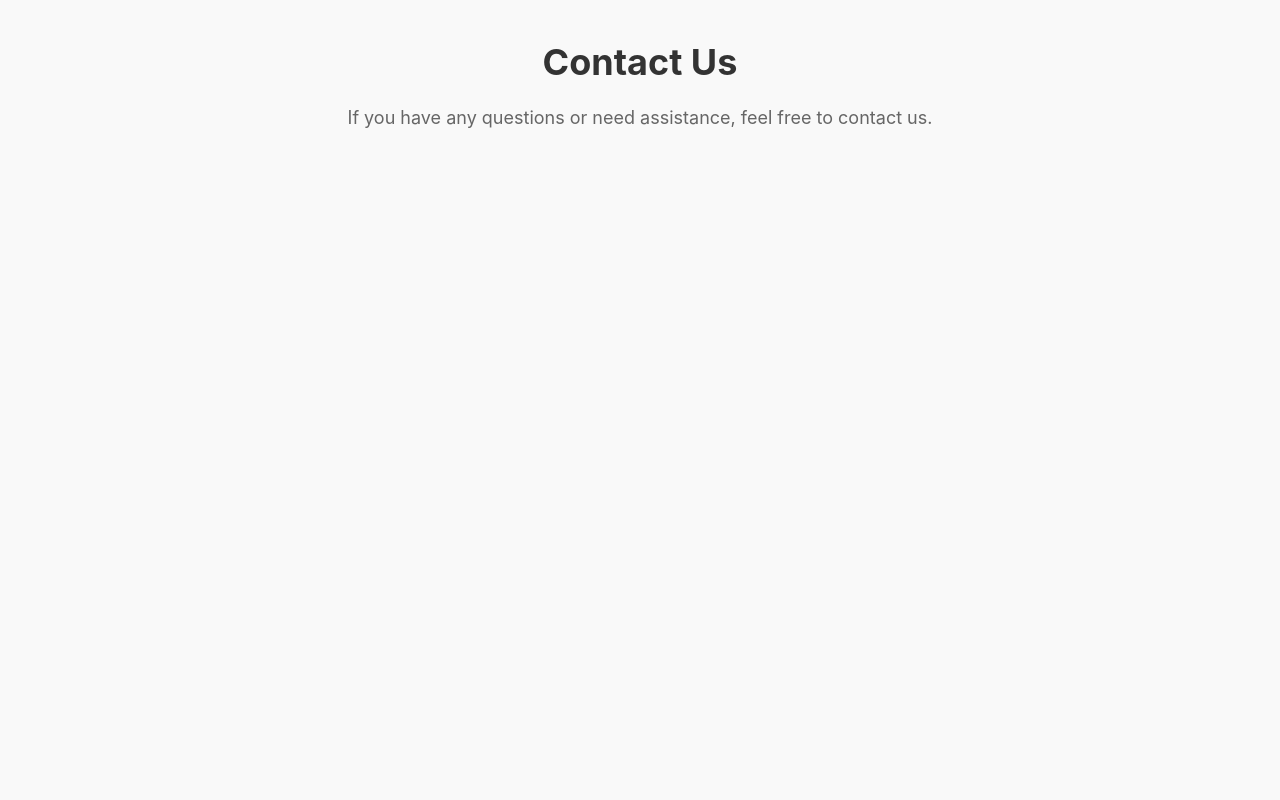
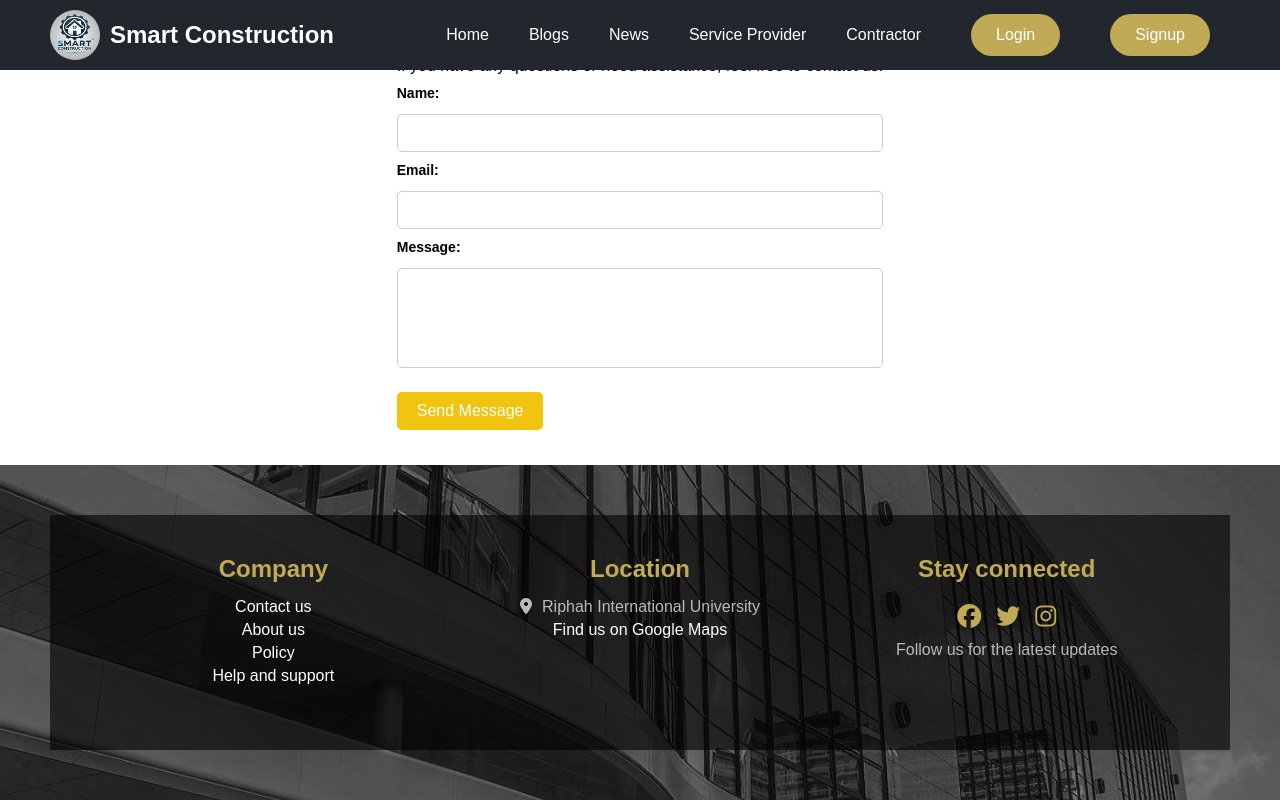
Before and after one commit to MirAllahyar/Innovative-AI-Solutions-for-Smart-Construction, a React (Create React App) app: page /contact-us in a window 1280 px wide. Built offline with nearby package versions, Linux system fonts and the light colour scheme.

Commit message:
Update ContactUs.jsx

```diff
--- a/src/pages/ContactUs/ContactUs.jsx
+++ b/src/pages/ContactUs/ContactUs.jsx
@@ -1,12 +1,97 @@
-import React from 'react';
+import React, { useState } from 'react';
 import './ContactUs.css';
+import Header from '../../components/Header/Header';
+import Footer from '../../components/Footer/Footer';
 
 const ContactUs = () => {
+  const [formData, setFormData] = useState({
+    name: '',
+    email: '',
+    message: '',
+  });
+
+  const [nameError, setNameError] = useState('');
+
+  const handleInputChange = (e) => {
+    const { name, value } = e.target;
+
+    // Validate name field to allow only alphabetic characters and spaces
+    if (name === 'name') {
+      const nameRegex = /^[a-zA-Z\s]*$/;
+      if (!nameRegex.test(value)) {
+        setNameError('Invalid name. Only letters and spaces are allowed.');
+      } else {
+        setNameError('');
+      }
+    }
+
+    setFormData({
+      ...formData,
+      [name]: value,
+    });
+  };
+
+  const handleSubmit = (e) => {
+    e.preventDefault();
+
+    // Check for errors before submitting
+    if (nameError) {
+      alert('Please fix the errors before submitting.');
+      return;
+    }
+
+    alert('Message sent successfully!');
+    console.log(formData);
+    // Submit the form data or handle further logic here
+  };
+
   return (
-    <div className="contact-us">
-      <h1>Contact Us</h1>
-      <p>If you have any questions or need assistance, feel free to contact us.</p>
-      {/* Add form or contact details */}
+    <div className="contact-page">
+      {/* Header */}
+      <Header />
+
+      {/* Main Content */}
+      <main className="contact-content">
+        <h1>Contact Us</h1>
+        <p>If you have any questions or need assistance, feel free to contact us.</p>
+        <form className="contact-form" onSubmit={handleSubmit}>
+          <label htmlFor="name">Name:</label>
+          <input
+            type="text"
+            id="name"
+            name="name"
+            value={formData.name}
+            onChange={handleInputChange}
+            required
+          />
+          {nameError && <span className="error">{nameError}</span>}
+
+          <label htmlFor="email">Email:</label>
+          <input
+            type="email"
+            id="email"
+            name="email"
+            value={formData.email}
+            onChange={handleInputChange}
+            required
+          />
+
+          <label htmlFor="message">Message:</label>
+          <textarea
+            id="message"
+            name="message"
+            rows="4"
+            value={formData.message}
+            onChange={handleInputChange}
+            required
+          ></textarea>
+
+          <button type="submit">Send Message</button>
+        </form>
+      </main>
+
+      {/* Footer */}
+      <Footer />
     </div>
   );
 };
```
